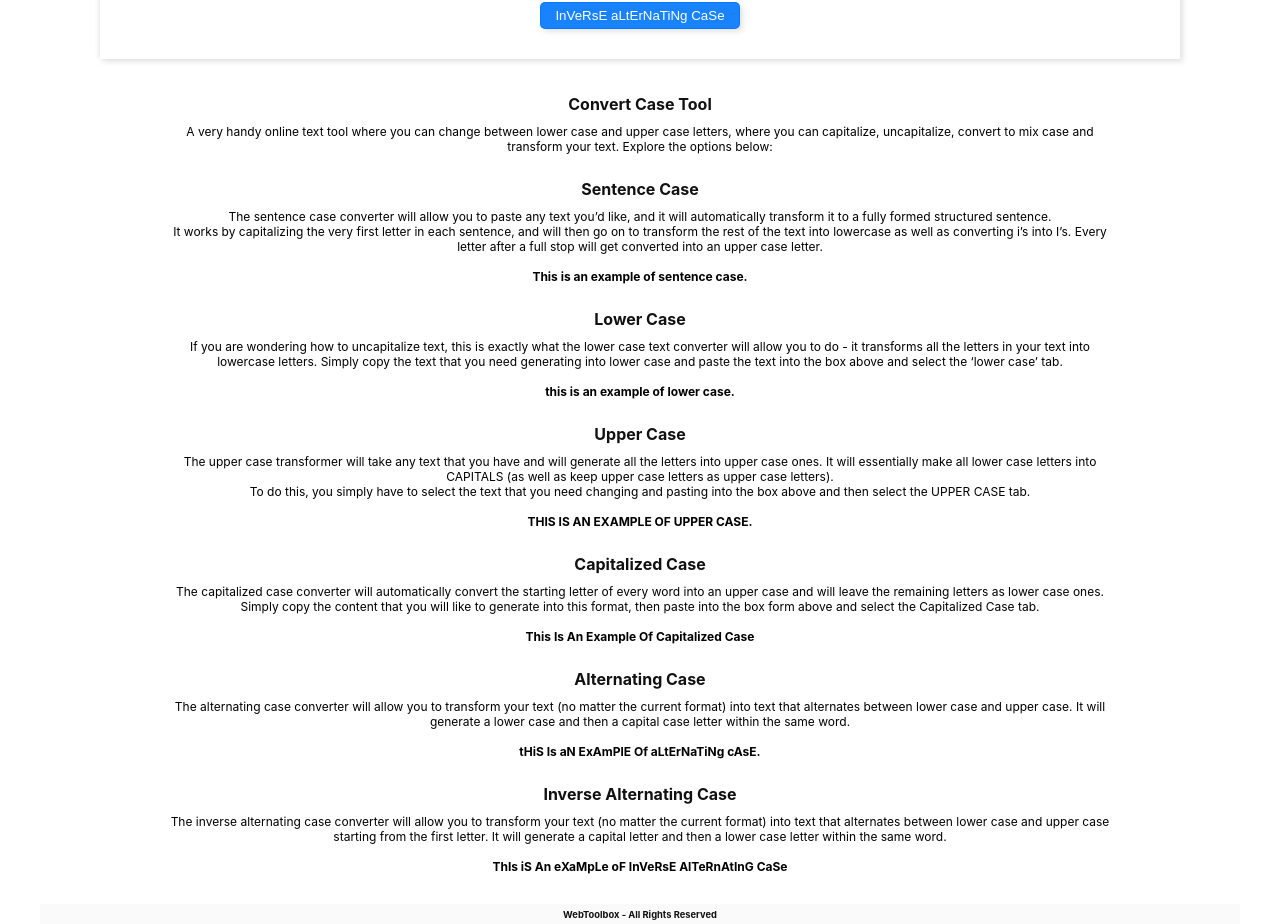
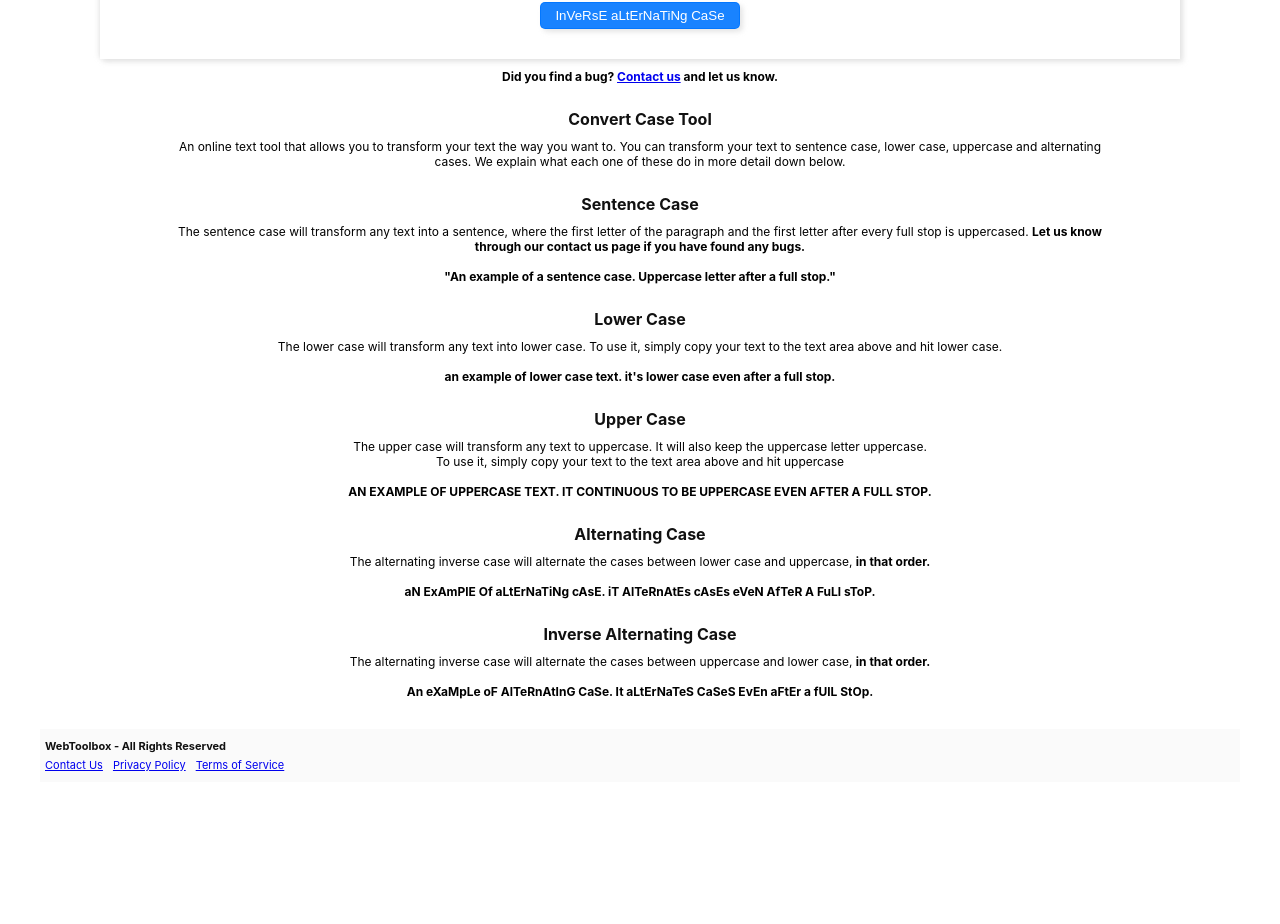
Before and after one commit to randal923/WebToolbox, a Next.js app: page /convert-case in a window 1280 px wide. Shown: the part 457-1381 px from the top of the page. After the commit the page ends 1239 px from the top, so only its background shows below. Built offline with nearby package versions, Linux system fonts and the light colour scheme.

Commit message:
feat: add privacy policy and terms of service

```diff
--- a/containers/Cards/TextConverters/ConvertCase.tsx
+++ b/containers/Cards/TextConverters/ConvertCase.tsx
@@ -12,7 +12,9 @@ function ConvertCase() {
 							<img src="/convert-case.png" title="credit-card" />
 							<Text>
 								<h2>Convert Case</h2>
-								<p>A very handy online text tool where you can change between lower case and upper case letters, where you can capitalize, uncapitalize, convert to mix case and transform your text.</p>
+								<p>A text tool that allows you to transform texts the way you want to. You can transform your text
+                        			to sentence case, lower case, uppercase and alternating cases.
+								</p>
 							</Text>
 						</div>
 					</a>
--- a/containers/Layout/Footer/index.tsx
+++ b/containers/Layout/Footer/index.tsx
@@ -1,16 +1,48 @@
 import styled from 'styled-components';
+import Link from 'next/link';
+import {breakpoints} from '../../../global/breakpoints';
 
-const Footer = () => <FooterContainer><h3>WebToolbox - All Rights Reserved</h3></FooterContainer>;
+const Footer = () => (
+    <FooterContainer>
+        <h3>WebToolbox - All Rights Reserved</h3>
+       <Links>
+            <Link href="/contact-us"><a>Contact Us</a></Link>
+            <Link href="/privacy-policy"><a>Privacy Policy</a></Link>
+            <Link href="/terms-of-service"><a>Terms of Service</a></Link>
+        </Links>
+    </FooterContainer>
+)
 
 export default Footer;
 
 const FooterContainer = styled.footer`
     display: flex;
-    align-items: center;
-    justify-content: center;
-    height: 20px;
+    align-items: left;
+    justify-content: left;
+    flex-direction: column;
     width: 100%;
     background: var(--light-gray);
     color: var(--light-black);
     font-size: 0.8rem;
+
+    h3 {
+        margin: 10px 0 3px 5px;
+        font-size: 1.1rem;
+        @media(min-with: ${breakpoints.tablet}) {
+            font-size: 1.3rem;
+        }
+    }
 `;
+
+const Links = styled.div`
+    display: flex;
+
+    a {
+        margin: 2px 5px 10px 5px;
+        font-size: 1.1rem;
+
+        @media(min-with: ${breakpoints.tablet}) {
+            font-size: 1.3rem;
+        }
+    }
+`
--- a/containers/Layout/Head/index.tsx
+++ b/containers/Layout/Head/index.tsx
@@ -30,11 +30,7 @@ const Head = (props: IHead) => (
 		<meta property="og:image:height" content="600" />
 		<meta name="google-site-verification" content="t8jjjDICTFZkVSp9v4XR8slHMHgLE0qouFklN4avyzI" />
 		<script src="https://smtpjs.com/v3/smtp.js"></script>
-		<script
-			data-ad-client="ca-pub-6526177547431701"
-			async
-			src="https://pagead2.googlesyndication.com/pagead/js/adsbygoogle.js"
-		></script>
+		<script data-ad-client="ca-pub-6526177547431701" async src="https://pagead2.googlesyndication.com/pagead/js/adsbygoogle.js"></script>
 		<script async={true} src="https://www.googletagmanager.com/gtag/js?id=UA-173626709-1"></script>
 		<script
 			dangerouslySetInnerHTML={{
--- a/containers/Layout/Header/HeaderMenu/index.tsx
+++ b/containers/Layout/Header/HeaderMenu/index.tsx
@@ -64,6 +64,22 @@ const HeaderMenu = (props: IProps) => {
 							</ul>
 						</Generators>
 					</li>
+
+					<li onClick={() => props.handleModalClick()}>
+						<span>
+							<Link href="/contact-us">
+								<a><h5>Contact Us</h5></a>
+							</Link>
+						</span>
+					</li>
+					<li onClick={() => props.handleModalClick()}>
+						<span>
+							<Link href="/about-us">
+								<a><h5>About Us</h5></a>
+							</Link>
+						</span>
+					</li>
+
 				</ul>
 			</HeaderMenuContainer>
 			<BackDrop openModal={props.openModal} onClick={() => props.handleModalClick()}></BackDrop>
--- a/pages/convert-case.tsx
+++ b/pages/convert-case.tsx
@@ -2,7 +2,7 @@ import styled from 'styled-components';
 import Card from '../components/Card';
 import React, { useState, useEffect } from 'react';
 import Toast from '../components/Toast';
-
+import Link from 'next/link';
 import useDidMountEffect from '../components/Hooks/useDidMountEffect';
 
 export default function ConvertCase () {
@@ -99,76 +99,54 @@ export default function ConvertCase () {
 					</div>
 				</Card>
                 <Text>
+                    <h2>Did you find a bug? <Link href="/contact-us"><a>Contact us</a></Link> and let us know.</h2>
                     <h1>Convert Case Tool</h1>
                     <p>
-                        A very handy online text tool where you can change between lower case and upper case letters,
-                        where you can capitalize, uncapitalize, convert to mix case and transform your text.
-                        Explore the options below:
+                        An online text tool that allows you to transform your text the way you want to. You can transform your text
+                        to sentence case, lower case, uppercase and alternating cases. We explain what each one of these do in more detail down below.
                     </p>
                     <h1>Sentence Case</h1>
                     <p>
-                        The sentence case converter will allow you to paste any text you’d like, and it will automatically
-                        transform it to a fully formed structured sentence.
+                        The sentence case will transform any text into a sentence, where the first letter of the paragraph and
+                        the first letter after every full stop is uppercased. <strong>Let us know through our contact us page if you have found any bugs.</strong>
                         <br />
-                        It works by capitalizing the very first letter in each sentence, and will then go on to transform
-                        the rest of the text into lowercase as well as converting i’s into I’s. Every letter after a full
-                        stop will get converted into an upper case letter.
+                        <br />
+                        <strong>"An example of a sentence case. Uppercase letter after a full stop."</strong>
+                    </p>
+                    <h1>Lower Case</h1>
+                    <p>
+                        The lower case will transform any text into lower case. To use it, simply copy your text to the text area above and hit lower case.
 
                         <br />
                         <br />
-                        <strong>This is an example of sentence case.</strong>
+                        <strong>an example of lower case text. it's lower case even after a full stop.</strong>
                     </p>
-                    <h1>Lower Case</h1>
+                    <h1>Upper Case</h1>
                     <p>
-                        If you are wondering how to uncapitalize text, this is exactly what the lower case text converter will allow you to do - it transforms all the letters in your text into lowercase letters. Simply copy the text that you need generating into lower case and paste the text into the box above and select the ‘lower case’ tab.
+                        The upper case will transform any text to uppercase. It will also keep the uppercase letter uppercase.
+                        <br />
+                        To use it, simply copy your text to the text area above and hit uppercase
 
                         <br />
                         <br />
-                        <strong>this is an example of lower case.</strong>
-                    </p>
-                    <h1>Upper Case</h1>
-                    <p>
-                        The upper case transformer will take any text that you have and will generate all the letters into upper case ones.
-                        It will essentially make all lower case letters into CAPITALS (as well as keep upper case letters as upper case letters).
-                        <br />
-                        To do this, you simply have to select the text that you need changing and pasting into the box above and then select the UPPER CASE tab.
-
-                        <br />
-                        <br />
-                        <strong>THIS IS AN EXAMPLE OF UPPER CASE.</strong>
-                    </p>
-                    <h1>Capitalized Case</h1>
-                    <p>
-                        The capitalized case converter will automatically convert the starting letter
-                        of every word into an upper case and will leave the remaining letters as lower case ones.
-                        <br />
-                        Simply copy the content that you will like to generate into this format,
-                        then paste into the box form above and select the Capitalized Case tab.
-
-                        <br />
-                        <br />
-                        <strong>This Is An Example Of Capitalized Case</strong>
+                        <strong>AN EXAMPLE OF UPPERCASE TEXT. IT CONTINUOUS TO BE UPPERCASE EVEN AFTER A FULL STOP.</strong>
                     </p>
 
                     <h1>Alternating Case</h1>
                     <p>
-                        The alternating case converter will allow you to transform your text (no matter the current format)
-                        into text that alternates between lower case and upper case. It will generate a lower case and then
-                        a capital case letter within the same word.
+                        The alternating inverse case will alternate the cases between lower case and uppercase, <strong>in that order.</strong>
 
                         <br />
                         <br />
-                        <strong>tHiS Is aN ExAmPlE Of aLtErNaTiNg cAsE.</strong>
+                        <strong>aN ExAmPlE Of aLtErNaTiNg cAsE. iT AlTeRnAtEs cAsEs eVeN AfTeR A FuLl sToP.</strong>
                     </p>
 
                     <h1>Inverse Alternating Case</h1>
                     <p>
-                        The inverse alternating case converter will allow you to transform your text (no matter the current format)
-                        into text that alternates between lower case and upper case starting from the first letter. It will generate a capital letter and then
-                        a lower case letter within the same word.
+                        The alternating inverse case will alternate the cases between uppercase and lower case, <strong>in that order.</strong>
                         <br />
                         <br />
-                        <strong>ThIs iS An eXaMpLe oF InVeRsE AlTeRnAtInG CaSe</strong>
+                        <strong>An eXaMpLe oF AlTeRnAtInG CaSe. It aLtErNaTeS CaSeS EvEn aFtEr a fUlL StOp.</strong>
                     </p>
                 </Text>
 			</Container>
@@ -272,6 +250,10 @@ const Text = styled.div`
     h1 {
         margin: 25px 0 10px 0;
     }
+
+    h2 {
+        font-size: 1.2rem;
+    }
     p {
         font-size: 1.2rem;
     }
```
Also changed, not shown: pages/about-us.tsx (added, +56 -0 lines), pages/contact-us.tsx (+13 -0 lines), pages/credit-card-generator.tsx (+8 -4 lines), pages/privacy-policy.tsx (added, +71 -0 lines), pages/terms-of-service.tsx (added, +56 -0 lines).
